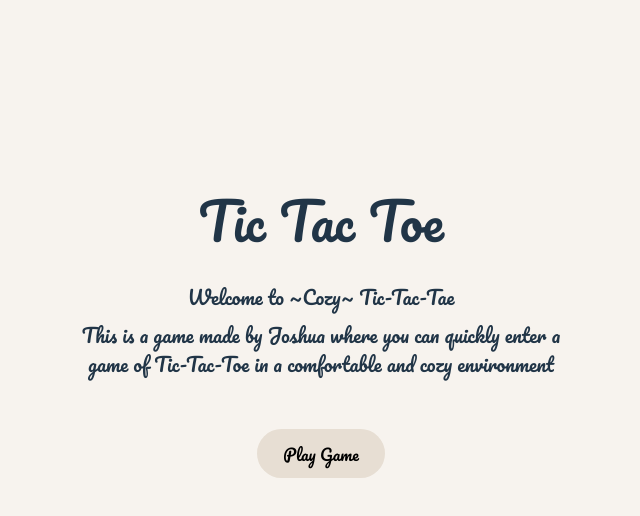
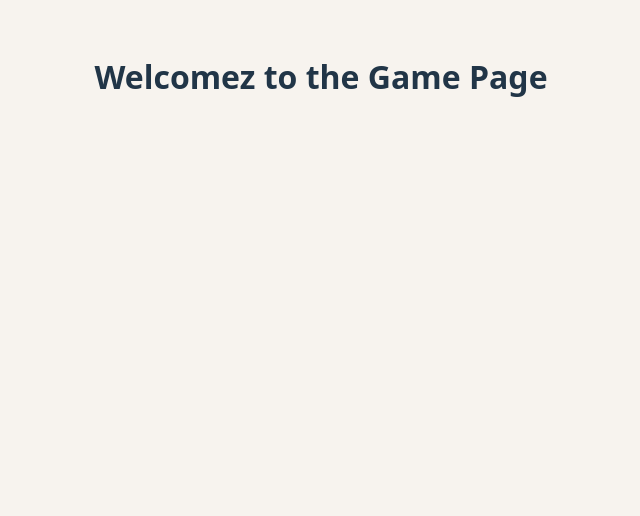
Before and after one commit to JoshuaChua1106/tictactoe-web, a React app in the folder frontend/: page /game in a window 1280 px wide. Shown: the top 516 px of the page, without its empty margins (319-959 px from the left). Built offline with nearby package versions, Linux system fonts and the light colour scheme; the HTML template or start-up script is replaced by a standard one.

Commit message:
feat (app): Migrated to navigate using react router

```diff
--- a/frontend/package.json
+++ b/frontend/package.json
@@ -11,7 +11,8 @@
   },
   "dependencies": {
     "react": "^19.2.0",
-    "react-dom": "^19.2.0"
+    "react-dom": "^19.2.0",
+    "react-router-dom": "^7.10.1"
   },
   "devDependencies": {
     "@eslint/js": "^9.39.1",
--- a/frontend/src/App.tsx
+++ b/frontend/src/App.tsx
@@ -1,19 +1,19 @@
 import { useState } from 'react'
+import { BrowserRouter, Routes, Route } from 'react-router-dom';
 
 import MenuPage from './pages/menu'
 import GamePage from './pages/game'
 
 
 function App() {
-  const [currentPage, setCurrentPage] = useState('menu');
-
-  if (currentPage === 'menu') {
-    return <MenuPage onStartGame={() => setCurrentPage('game')} />
-  }
-
-  if (currentPage === 'game') {
-    return <GamePage/>
-  }
+  return (
+    <BrowserRouter>
+      <Routes>
+        <Route path="/" element={<MenuPage/>} />
+        <Route path="/game" element={<GamePage/>}/>
+      </Routes>
+    </BrowserRouter>
+  )
 }
 
 
--- a/frontend/src/pages/menu.tsx
+++ b/frontend/src/pages/menu.tsx
@@ -1,11 +1,10 @@
-import { useState } from 'react'
+import { useNavigate } from 'react-router-dom'
+
 import './menu.css'
 
-interface MenuPageProps {
-    onStartGame: () => void;
-}
 
-function MenuPage({ onStartGame } : MenuPageProps) {
+function MenuPage() {
+    const navigate = useNavigate();
 
   return (
     <>
@@ -13,7 +12,7 @@
         <h1>Tic Tac Toe</h1>
         <p>Welcome to ~Cozy~ Tic-Tac-Tae</p>
         <p>This is a game made by Joshua where you can quickly enter a game of Tic-Tac-Toe in a comfortable and cozy environment</p>
-        <button onClick={onStartGame}>Play Game</button>
+        <button onClick={() => navigate("/game")}>Play Game</button>
     </div>
     </>
   )
```
Also changed, not shown: 1 other file (tests, documents, lock files or other folders).
